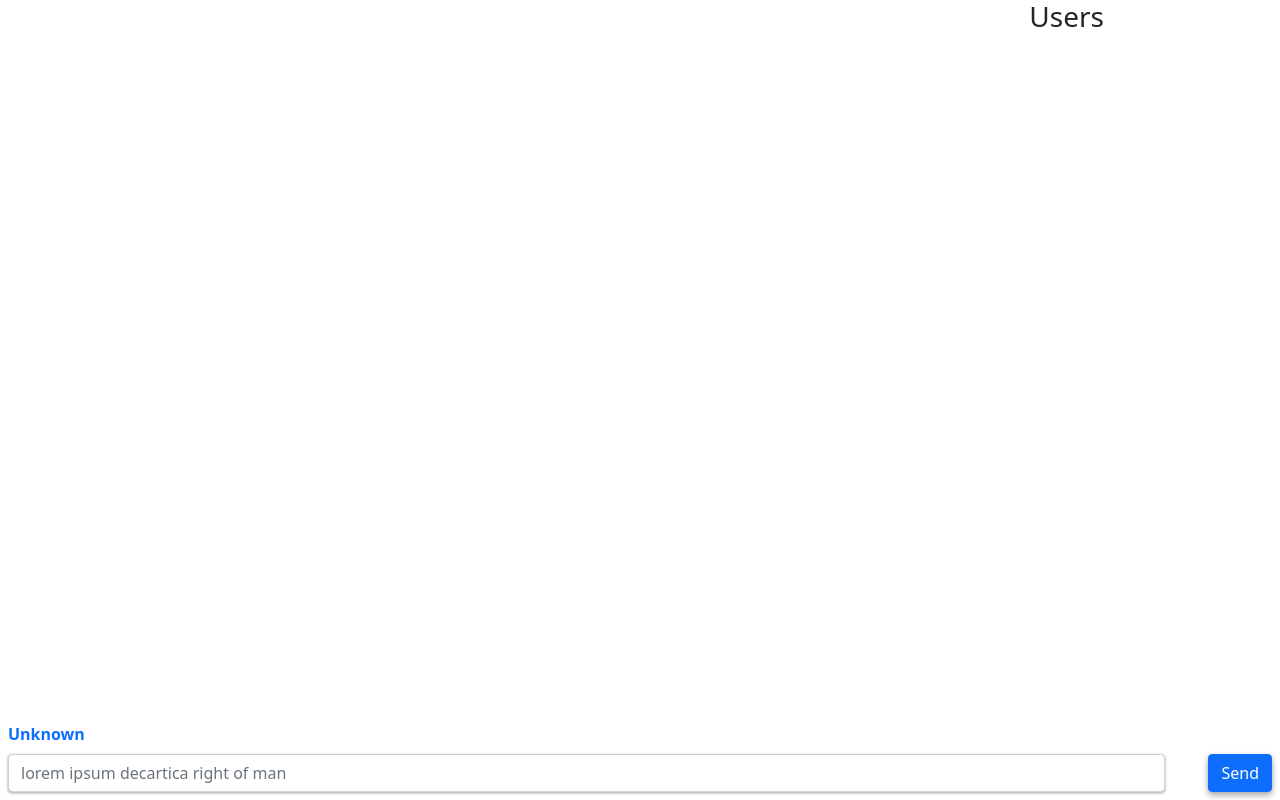
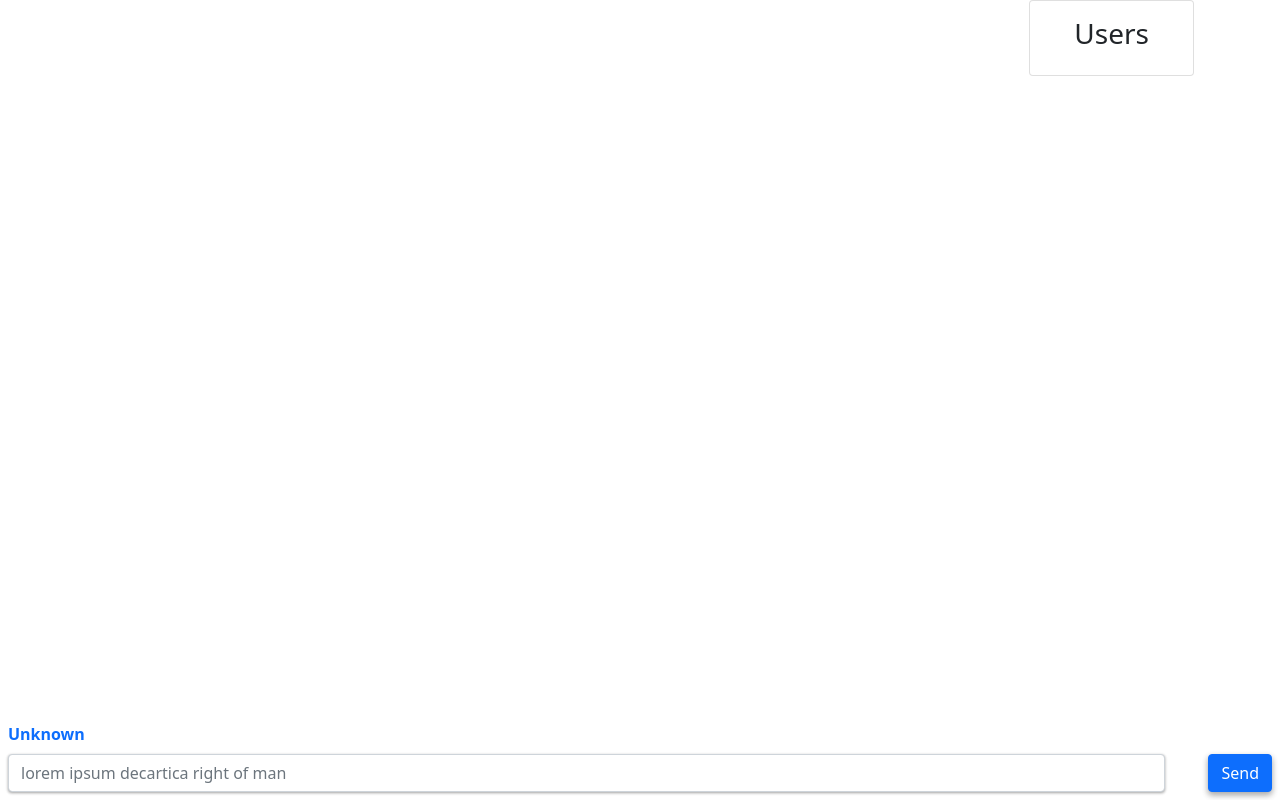
Before and after one commit to lundregan/zergchat, a website: page public/chat.html in a window 1280 px wide. Drawn offline with nearby package versions, Linux system fonts and the light colour scheme.

Commit message:
users dsplay card, and centered text

```diff
--- a/public/chat.html
+++ b/public/chat.html
@@ -30,10 +30,14 @@
                 </ul>
             </div>
             <div class="col-2">
-                <h3>Users</h3>
+                <div class="card">
+                    <div class="card-body text-center">
+                        <h3 class="card-title">Users</h3>
 
-                <ul id="listUsers" class="list-group">
-                </ul>
+                        <ul id="listUsers" class="list-group">
+                        </ul>
+                    </div>
+                </div>
             </div>
         </div>
 
```
